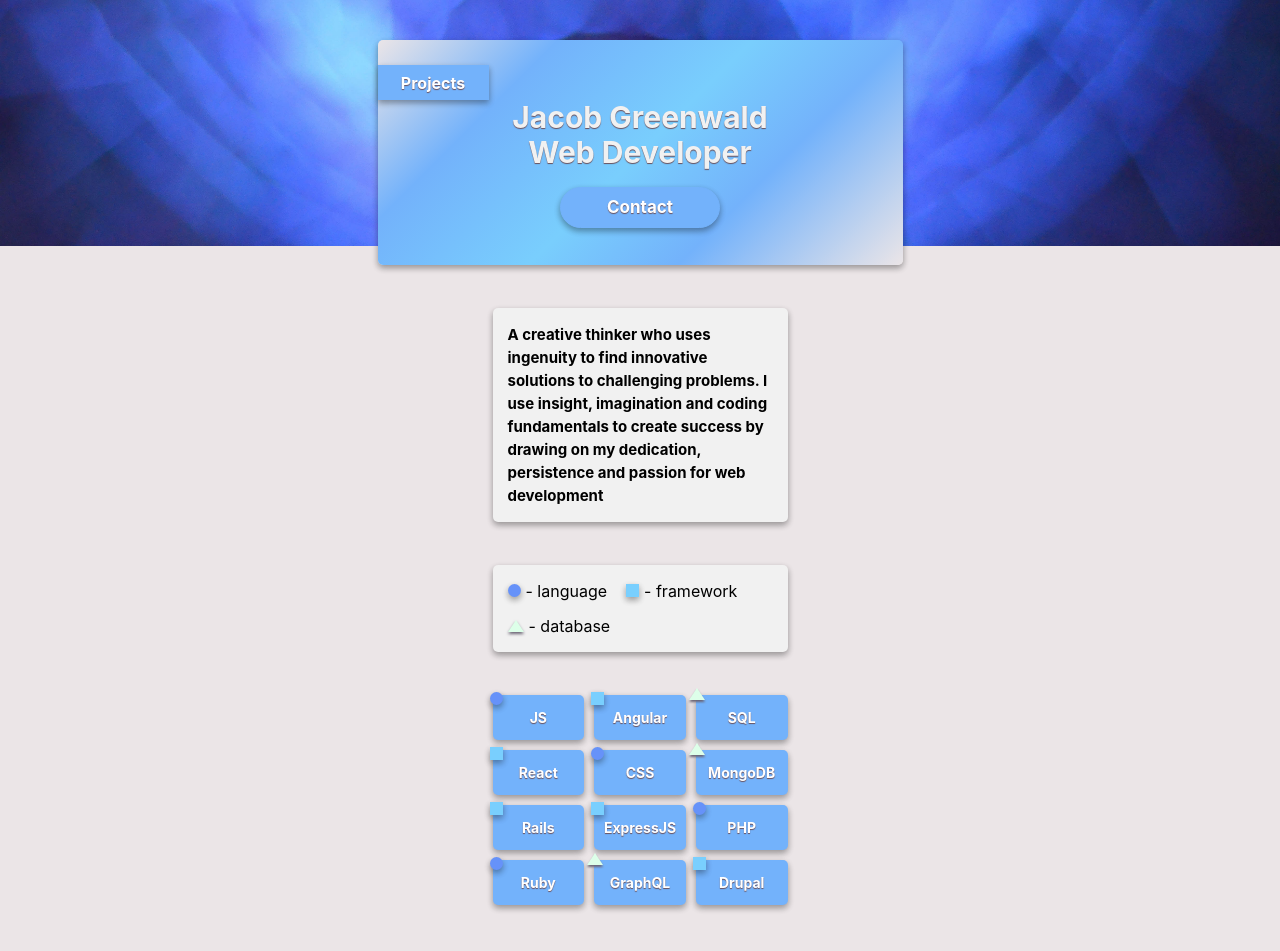
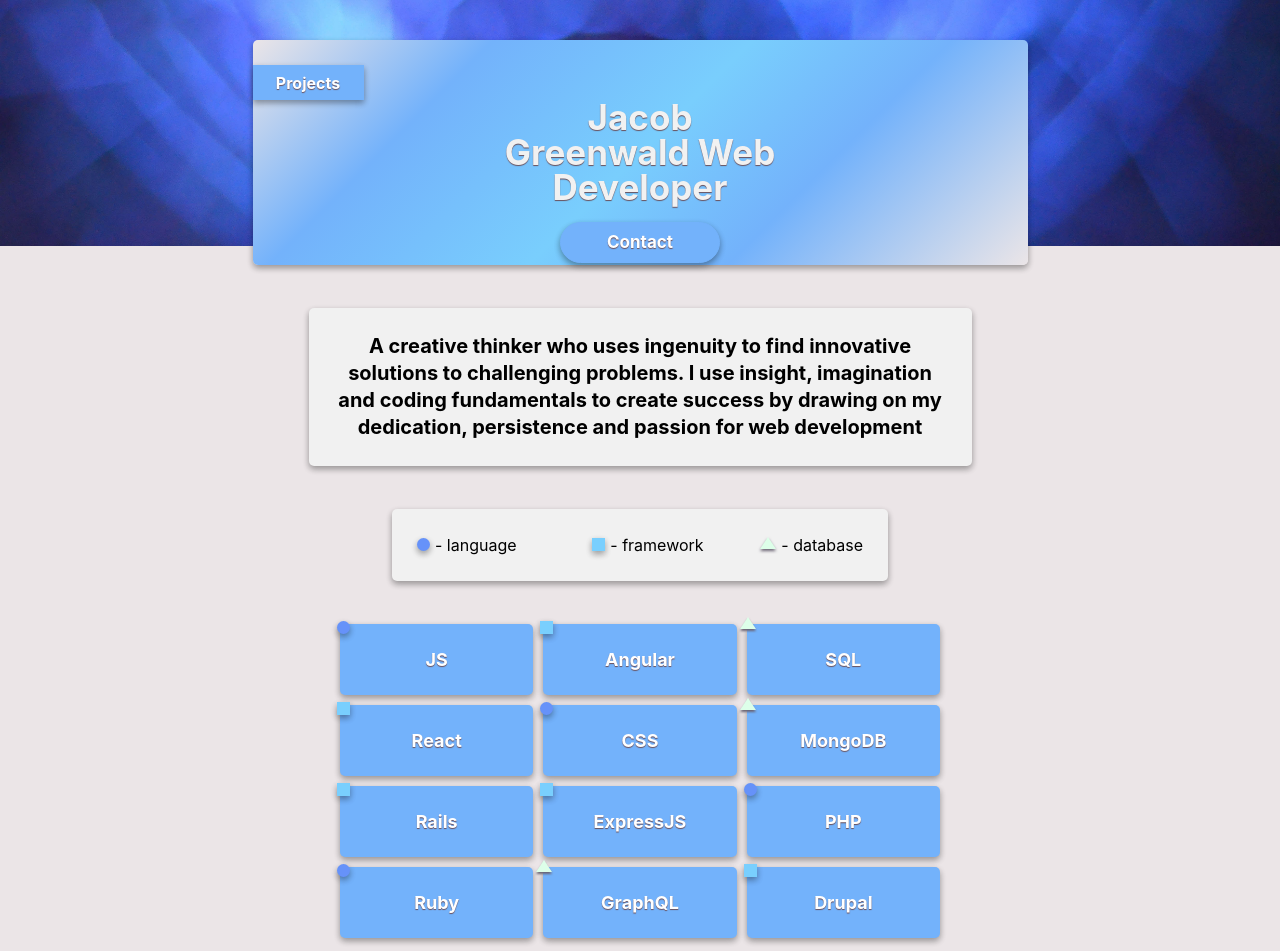
Before and after one commit to jacobg1/jacobg1.github.io, a Gatsby site: page / in a window 1280 px wide. Shown: the top 951 px of the page. Built offline with nearby package versions, Linux system fonts and the light colour scheme; Gatsby itself is replaced by a stand-in of ours.

Commit message:
working on responsiveness tablet and desktop;

```diff
--- a/src/components/header.js
+++ b/src/components/header.js
@@ -9,23 +9,30 @@ const Card = styled.div`
   background: linear-gradient(135deg,rgb(235,229,231) 0%,rgb(115, 178, 251) 24%,rgb(121,206,253) 50%,rgb(115,178,251) 70%,rgb(235,229,231) 100%);
   box-shadow: 0 3px 6px rgba(0,0,0,0.16), 0 3px 6px rgba(0,0,0,0.23);
 `
+
 const HeaderContainer = styled(Card) `
   height: 225px;
   margin: 40px auto 20px auto;
   width: 90%;
-  max-width: 525px;
+  max-width: 775px;
+  @media ${breakpoints.tablet} {
+    width: 79%;
+  }
 `
+
 const HeaderContentWrapper = styled.div `
   margin: 0 auto;
   max-width: 960px;
   padding: 10px 1.0875rem 17px 1.0875rem;
   @media ${breakpoints.tablet} {
-      padding-top: 0;
+    padding-top: 0;
   }
 `
+
 const HeaderTitle = styled.h1`
   margin: 0 auto;
 `
+
 const HeaderLink = styled(Link) `
   color: #f1f1f1;
   text-decoration: none;
@@ -39,7 +46,12 @@ const HeaderLink = styled(Link) `
   @media ${breakpoints.mobile} {
     font-size: 30px;
   }
+  @media ${breakpoints.laptop} {
+    font-size: 35px;
+    width: 290px;
+  }
 `
+
 const AboutMeWrapper = styled.div `
   height: 30px;
   width: 100px;
@@ -57,6 +69,7 @@ const AboutMeWrapper = styled.div `
     font-size: 16px;
   }
 `
+
 const AboutMeLink = styled(Link) `
   color: #ffffff;
   text-decoration: none;
@@ -68,6 +81,7 @@ const AboutMeLink = styled(Link) `
     padding-top: 8px;
   }
 `
+
 const ButtonWrapper = styled.div `
   height: 41px;
   width: 160px;
@@ -82,6 +96,7 @@ const ButtonWrapper = styled.div `
   box-shadow: 0 3px 6px rgba(0,0,0,0.16), 0 3px 6px rgba(0,0,0,0.23);
   text-shadow: 0 1px 1px rgb(106,80,91);
 `
+
 const ContactButton = styled(Link) `
   color: #ffffff;
   vertical-align: middle;
@@ -99,14 +114,12 @@ const Header = ({ siteTitle }) => (
   <HeaderContainer>
     <AboutMeWrapper>
       <AboutMeLink to="/space-search/">Projects</AboutMeLink>
-
     </AboutMeWrapper>
         {/* <AboutMeWrapper>
             <AboutMeLink to="/about/">About Me</AboutMeLink>
 
         </AboutMeWrapper> */}
     <HeaderContentWrapper>
-
       <HeaderTitle>
         <HeaderLink to="/">{siteTitle}</HeaderLink>
       </HeaderTitle>
--- a/src/components/layout.js
+++ b/src/components/layout.js
@@ -11,9 +11,9 @@ import styled from 'styled-components'
 
 const SiteContainer = styled.div `
     margin: 0 auto;
-    max-width: 960px;
+    ${'' /* max-width: 960px; */}
     padding-top: 0;
-    padding-bottom: 65px;
+    padding-bottom: 40px;
 `
 const Layout = ({ children }) => (
   <StaticQuery
--- a/src/pages/index.js
+++ b/src/pages/index.js
@@ -3,6 +3,7 @@ import { graphql } from 'gatsby'
 import {Link} from 'gatsby'
 import Layout from '../components/layout'
 import styled from 'styled-components'
+import { breakpoints } from '../components/breakpoints';
 
 const ContentCard = styled.div `
   max-width: 295px;
@@ -12,6 +13,14 @@ const ContentCard = styled.div `
   background: #f1f1f1;
   border-radius: 5px;
   box-shadow: 0 3px 6px rgba(0,0,0,0.16), 0 3px 6px rgba(0,0,0,0.23);
+  @media ${breakpoints.tablet} {
+    max-width: 607px;
+    padding: 25px;
+    text-align: center;
+  }
+  @media ${breakpoints.laptop} {
+    max-width: 663px;
+  }
 `
 
 const BodyContainer = styled.div `
@@ -40,6 +49,10 @@ const Statement = styled.p `
   color: black;
   font-weight: bold;
   line-height: 23px;
+  @media ${breakpoints.tablet} {
+    font-size: 20px;
+    line-height: 27px;
+  }
 `
 
 const FlexContainer = styled.div `
@@ -49,6 +62,12 @@ const FlexContainer = styled.div `
   justify-content: space-between;
   max-width: 295px;
   margin: 0 auto;
+  @media ${breakpoints.tablet} {
+    max-width: 492px;
+  }
+  @media ${breakpoints.laptop} {
+    max-width: 600px;
+  }
 `
 
 const SkillsHolder = styled.div `
@@ -68,6 +87,14 @@ const Skill = styled.p `
   padding: 14px 0;
   text-shadow: 0 1px 1px rgb(106,80,91);
   font-weight: bold;
+  @media ${breakpoints.tablet} {
+    padding: 20px 0;
+    font-size: 16px;
+  }
+  @media ${breakpoints.laptop} {
+    padding: 25px 0;
+    font-size: 18px;
+  }
 `
 const Shapes = styled.div`
   width: 13px;
@@ -103,6 +130,12 @@ const Triangle = styled(Shapes)`
 `
 const KeyContent = styled(ContentCard)`
   width: 80%;
+  @media ${breakpoints.tablet} {
+    max-width: 496px;
+    padding: 25px;
+    display: flex;
+    justify-content: space-between;
+  }
 `
 const KeyHolder = styled.div `
   position: relative;
@@ -121,7 +154,11 @@ const KeyTriangle = styled(Triangle)`
   position: static;
   display: inline-block;
   margin-top: 5px;
-      filter: drop-shadow(0px 2.5px 1.6px #6a6373);
+  filter: drop-shadow(0px 2.5px 1.6px #6a6373);
+  @media ${breakpoints.tablet} {
+    margin-top: -13px;
+    margin-bottom: 2px;
+  }
 `
 const Key = styled.span`
   padding-left: 5px;
```
Also changed, not shown: src/pages/projectTemplate.js (+29 -10 lines).
